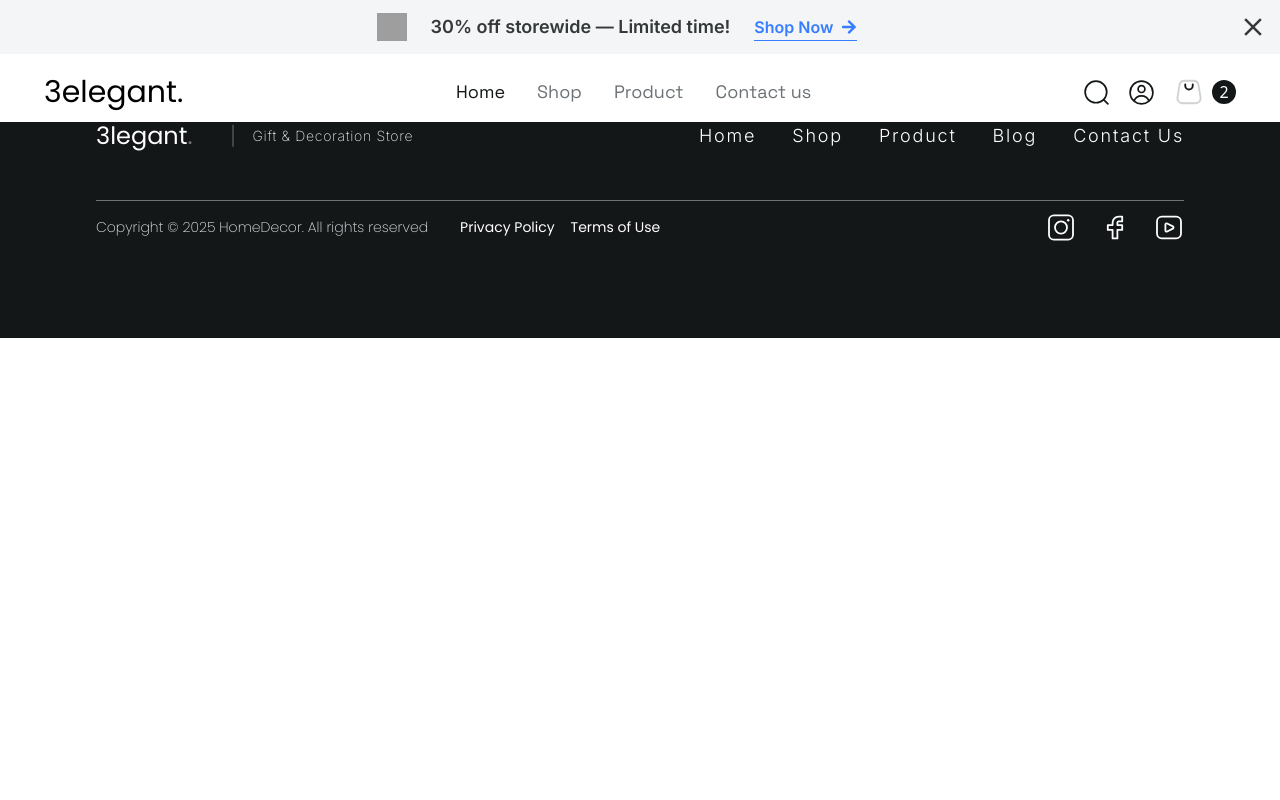
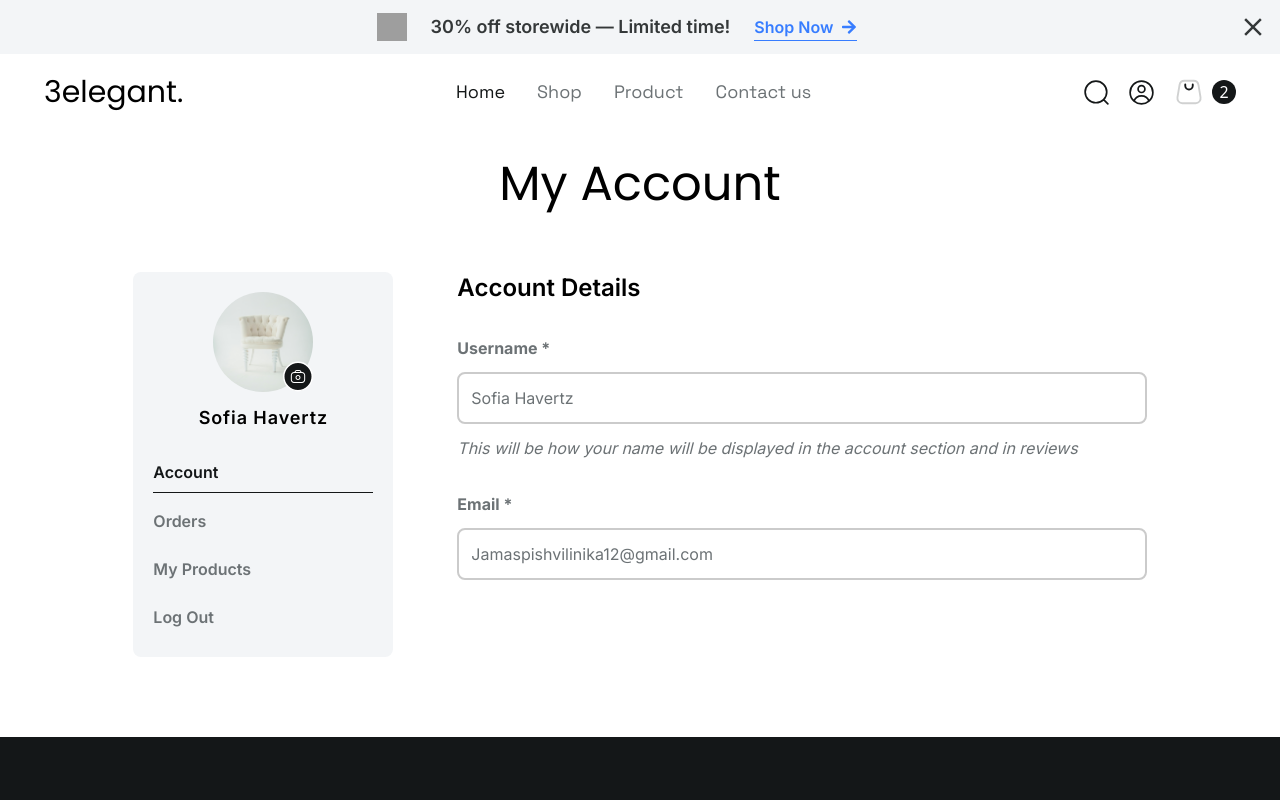
Before and after one commit to NikaJamaspishvili/e-commerce, a Next.js app: page /elegant/profile in a window 1280 px wide. Shown: the top 800 px of the page. Built offline with nearby package versions, Linux system fonts and the light colour scheme; grey boxes are pictures that could not be loaded.

Commit message:
started working on profile page. So far today we have made half of it

```diff
--- a/actions/googleAuth/googleAuth.js
+++ b/actions/googleAuth/googleAuth.js
@@ -47,7 +47,7 @@ export async function googleLoginUser(userId){
   path: "/",
  });
 
- redirect('/shop');
+ redirect('/elegant/shop');
 }
 
 export async function googleRegisterUser(state,formData){
@@ -83,6 +83,6 @@ let token =  await generateToken(insertResult.insertId);
   path: "/",
  });
 
- redirect('/shop');
+ redirect('/elegant/shop');
 }
 }
--- a/app/elegant/profile/page.jsx
+++ b/app/elegant/profile/page.jsx
@@ -1,9 +1,59 @@
+"use client";
+
+import { lazy,Suspense } from "react";
+import { useState } from "react";
+
+import Loader from "@/components/loader/Loader";
+import Products from "@/components/profile/Products";
+
+const Account = lazy(()=>import('@/components/profile/Account'));
+const Orders = lazy(()=>import('@/components/profile/Orders'));
+const Prdocuts = lazy(()=>import('@/components/profile/Products'));
+
 const page = () => {
+
+  const [value,setValue] = useState('Account');
+
   return (
-    <div>
-      <h1>hello world</h1>
+    <div className="pt-40 max-w-[500px] mx-auto md:max-w-none md:mx-0">
+      <h1 className="text-center font-poppins text-4xl md:text-5xl">My Account</h1>
+      <section className="w-5/6 mx-auto md:flex md:gap-16 md:mt-16">
+
+     <div className="bg-[#F3F5F7] flex flex-col items-center text-center mt-10 md:mt-0 p-16 md:p-5 rounded-lg md:w-1/2 md:max-w-[260px] md:gap-7">
+
+      <div className="text-center flex flex-col items-center">
+        <section className="relative">
+         <img className="w-[100px] h-[100px] rounded-full" src="/login_assets/chair.jpg" alt="profile image" />
+         <img className="absolute right-0 bottom-0" src="/icons/Camera.svg" alt="camera icon" />
+        </section>
+        <h1 className="font-inter font-semibold text-lg tracking-wider mt-3">Sofia Havertz</h1>
+      </div>
+
+      <select onChange={(e)=>setValue(e.target.value)} className="md:hidden font-inter font-semibold text-sm p-3 rounded-lg border-2 text-primaryBlack border-primaryGray w-full mt-8">
+        <option value="Account">Account</option>
+        <option value="Orders">Orders</option>
+        <option value="MyProducts">My Products</option>
+        <option value="LogOut">Log Out</option>
+      </select>
+
+      <div className="md:flex md:items-start w-full hidden flex-col font-inter font-semibold text-primaryGray gap-4 text-start">
+        <p className={`${value === "Account" && "border-b border-primaryBlack text-primaryBlack"} cursor-pointer w-full pb-2`} onClick={()=>setValue('Account')}>Account</p>
+        <p className={`${value === "Orders" && "border-b border-primaryBlack text-primaryBlack"} cursor-pointer w-full pb-2`} onClick={()=>setValue('Orders')}>Orders</p>
+        <p className={`${value === "MyProducts" && "border-b border-primaryBlack text-primaryBlack"} cursor-pointer w-full pb-2`} onClick={()=>setValue('MyProducts')}>My Products</p>
+        <p className={`${value === "LogOut" && "border-b border-primaryBlack text-primaryBlack"} cursor-pointer w-full pb-2`} onClick={()=>setValue('LogOut')}>Log Out</p>
+      </div>
+
+    </div>
+
+    <Suspense fallback={<Loader />}>
+          {value === "Account" && <Account />}
+          {value === "Orders" && <Orders />}
+          {value === "MyProducts" && <Products />}
+    </Suspense>
+
+      </section>
     </div>
   )
 }
 
-export default page
+export default page;
--- a/app/elegant/shop/page.jsx
+++ b/app/elegant/shop/page.jsx
@@ -4,7 +4,7 @@ import Items from "../../../components/shop/Items"
 
 const page = () => {
   return <div className="pb-20">
-    <div className="w-[95%] mx-auto flex flex-col items-center pt-32">
+    <div className="flex flex-col items-center pt-32">
       <Header />
       <Sorter />
       <Items />
--- a/app/layout.js
+++ b/app/layout.js
@@ -33,9 +33,11 @@ export default function RootLayout({ children }) {
 
   return (
     <html lang="en">
-      <body className={`bg-[#FFFFFF] ${poppins.variable} ${inter.variable} ${spaceGrotesk.variable} max-w-[1500px] mx-auto`}>
+      <body className={`bg-[#FFFFFF] ${poppins.variable} ${inter.variable} ${spaceGrotesk.variable} relative`}>
         {showComponents && <Navbar />}
+        <div className="w-[95%] mx-auto max-w-[1500px]">
         <SessionProvider>{children}</SessionProvider>
+        </div>
         {showComponents && <Footer />}
       </body>
     </html>
--- /dev/null
+++ b/components/loader/Loader.jsx
@@ -0,0 +1,11 @@
+import { FaSpinner } from "react-icons/fa";
+
+function Loader() {
+  return (
+    <div className="flex flex-col gap-3 items-center">
+    <p className="text-3xl animate-spin"><FaSpinner/></p>
+    </div>
+  )
+}
+
+export default Loader;
--- /dev/null
+++ b/components/profile/Account.jsx
@@ -0,0 +1,20 @@
+function Account() {
+  return (
+    <div className="flex flex-col w-full mt-10 gap-8 mb-10 md:mt-0">
+      <h1 className="font-inter font-semibold text-[#000000] text-center md:text-left text-3xl md:text-2xl">Account Details</h1>
+
+        <div className="flex flex-col gap-3">
+        <label className="font-inter font-bold text-primaryGray">Username *</label>
+        <p className="font-inter text-primaryGray border-2 rounded-lg border-[#CBCBCB] p-3">Sofia Havertz</p>
+        <p className="font-inter text-primaryGray italic">This will be how your name will be displayed in the account section and in reviews</p>
+        </div>
+
+        <div className="flex flex-col gap-3 w-full">
+          <label className="font-inter font-bold text-primaryGray">Email *</label>
+          <p className="font-inter text-primaryGray border-2 rounded-lg border-[#CBCBCB] p-3">Jamaspishvilinika12@gmail.com</p>
+        </div>
+    </div>
+  )
+}
+
+export default Account;
--- /dev/null
+++ b/components/profile/Orders.jsx
@@ -0,0 +1,63 @@
+function Orders() {
+ let array = [
+    {numberID:"#34",Dates:"October 17,2023", Status:"Delievered", Price: "$1234.00"},
+    {numberID:"#40",Dates:"October 17,2023", Status:"Delievered", Price: "$1234.00"},
+    {numberID:"#55",Dates:"October 17,2023", Status:"Delievered", Price: "$1234.00"},
+    {numberID:"#60",Dates:"October 17,2023", Status:"Delievered", Price: "$1234.00"},
+    {numberID:"#75",Dates:"October 17,2023", Status:"Delievered", Price: "$1234.00"},
+];
+  return (
+    <div className="w-full mt-10 md:mt-0">
+      <h1 className="font-inter font-semibold text-2xl text-[#000000]">Orders History</h1>
+
+      {window.innerWidth > 768 && <table className="w-full mt-10">
+        <thead>
+        <tr className="border-b-2 border-[#E8ECEF] text-primaryGray text-left">
+          <th className="font-light">Number ID</th>
+          <th className="font-light">Dates</th>
+          <th className="font-light">Status</th>
+          <th className="font-light">Price</th>
+        </tr>
+        </thead>
+
+        <tbody>
+         {array.map((result)=>{
+          return <tr key={result.numberID} className="mt-2 text-left text-primaryBlack font-inter">
+            <td className="p-3 font-light">{result.numberID}</td>
+            <td className="font-light">{result.Dates}</td>
+            <td className="font-light">{result.Status}</td>
+            <td className="font-light">{result.Price}</td>
+          </tr>
+         })}
+        </tbody>
+      </table>
+}
+
+     {window.innerWidth < 768 && <section className="md:hidden flex flex-col mt-5">
+       {array.map((result,index)=>{
+        return <div key={result.numberID} className="flex gap-20 border-b-2 border-[#E8ECEF] py-5">
+
+          <div className='md:hidden flex flex-col gap-3 text-primaryGray font-inter'>
+            <p>Number ID</p>
+            <p>Dates</p>
+            <p>Status</p>
+            <p>Price</p>
+        </div>
+
+        <div className='flex font-inter w-full flex-col md:flex-row p-4 gap-3 md:justify-between text-primaryBlack'>
+            <p>{result.numberID}</p>
+            <p>{result.Dates}</p>
+            <p>{result.Status}</p>
+            <p>{result.Price}</p>
+        </div>
+
+        </div>
+       })}
+
+        </section>}
+
+    </div>
+  )
+}
+
+export default Orders;
--- /dev/null
+++ b/components/profile/Products.jsx
@@ -0,0 +1,9 @@
+function Products() {
+  return (
+    <div>
+      products
+    </div>
+  )
+}
+
+export default Products
--- a/components/shop/Footer.jsx
+++ b/components/shop/Footer.jsx
@@ -1,6 +1,6 @@
 function Footer() {
   return (
-    <div className="bg-[#232627] flex flex-col text-center items-center gap-12 pb-16 pt-12 lg:bg-primaryBlack lg:p-24">
+    <div className="bg-[#232627] mt-20 flex flex-col text-center items-center gap-12 pb-16 pt-12 lg:bg-primaryBlack lg:p-24">
 
         <section className="flex flex-col lg:flex-row text-center gap-10 lg:gap-20 lg:items-center lg:w-full lg:justify-between">
 
--- a/components/shop/Navbar.jsx
+++ b/components/shop/Navbar.jsx
@@ -7,6 +7,7 @@ import { IoMdClose } from "react-icons/io";
 import { useState } from "react";
 
 import { useRouter } from "next/navigation";
+import { usePathname } from "next/navigation";
 
 function Navbar() {
 
@@ -14,10 +15,11 @@ function Navbar() {
  const [showMenu,setShowMenu] = useState(false);
 
  const router = useRouter();
+ const pathName = usePathname();
 
- return <div className="fixed flex w-screen flex-col items-center cursor-default bg-white z-10">
+ return <div className="fixed flex w-full flex-col items-center cursor-default bg-white z-10">
 
- {showDiscount &&<div className="md:justify-between w-screen p-3 flex gap-4 items-center justify-center text-[#343839] bg-[#F3F5F7] font-inter font-semibold">
+ {showDiscount && !pathName.startsWith('/elegant/shop') && <div className="md:justify-between w-screen p-3 flex gap-4 items-center justify-center text-[#343839] bg-[#F3F5F7] font-inter font-semibold">
     <div className="flex gap-6 md:mx-auto">
     <img width={30} src="/icons/Discount.svg" alt="Discount icon" />
     <p className="text-lg text-center">30% off storewide — Limited time! </p>
--- a/middleware.js
+++ b/middleware.js
@@ -16,7 +16,7 @@ export async function middleware(request) {
 
   if(url.startsWith("/register")){
 
-    if(state) return NextResponse.redirect(new URL("/shop",request.nextUrl));
+    if(state) return NextResponse.redirect(new URL("/elegant/shop",request.nextUrl));
 
     if(url === "/register/google/username"){
 
```
Also changed, not shown: public/icons/Camera.svg (added).
